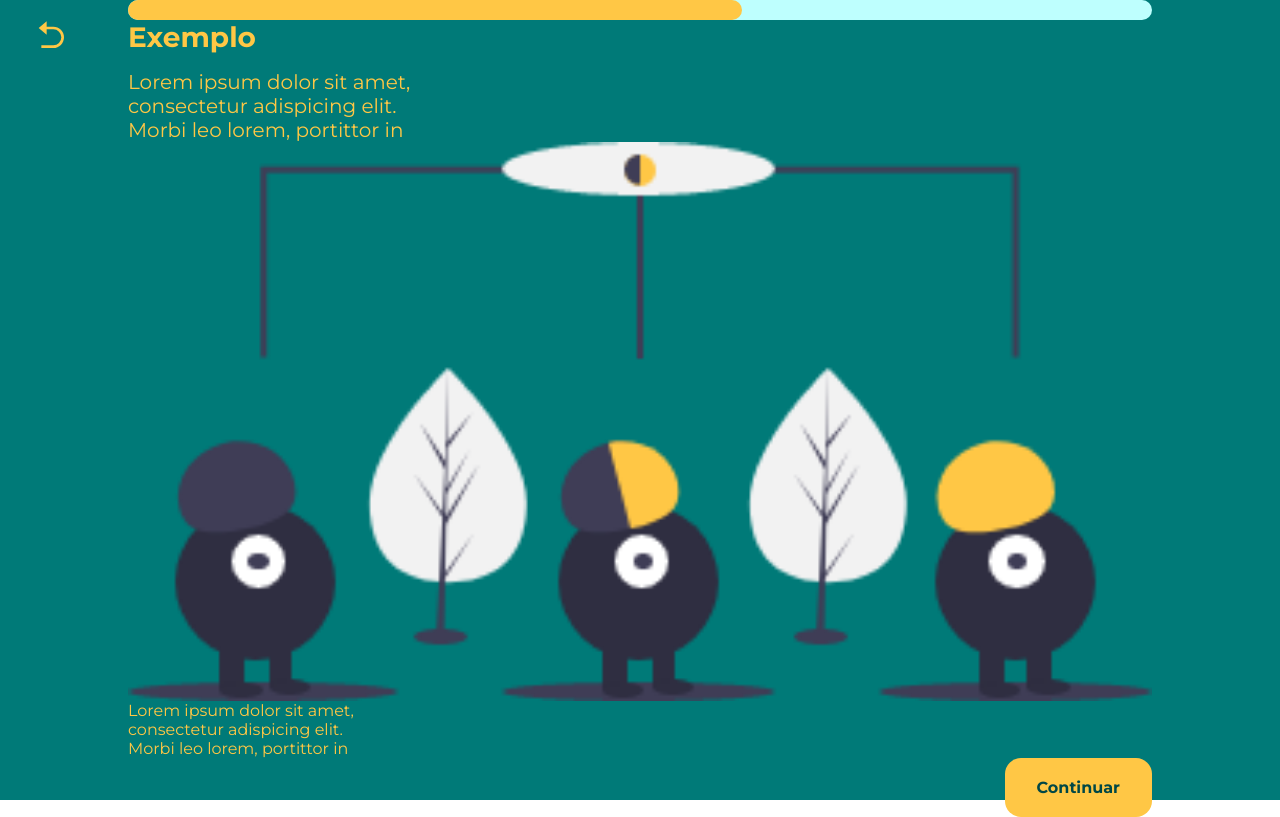
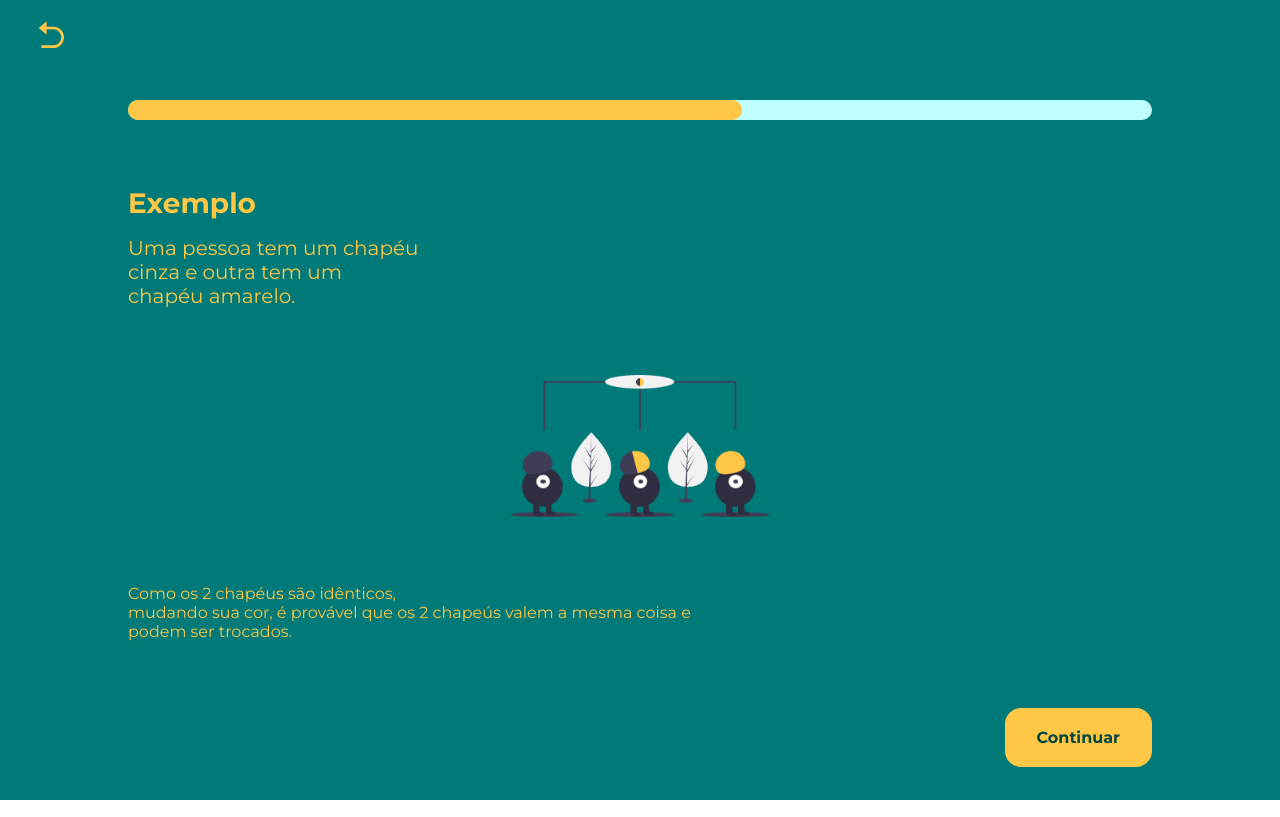
Before and after one commit to GustavoGaldino/FinAumente, a React (Create React App) app in the folder app/: page /trade-example in a window 1280 px wide. Built offline with nearby package versions, Linux system fonts and the light colour scheme; the HTML template or start-up script is replaced by a standard one.

Commit message:
Changed lorem ipsum texts for real texts

```diff
--- a/app/src/Pages/Trade/Trade.js
+++ b/app/src/Pages/Trade/Trade.js
@@ -33,7 +33,12 @@ const Trade = () => {
                     <h1>O que é uma troca?</h1>
                 </div>
                 <span>
-                    O comércio baseia-se na troca voluntária de produtos. As trocas podem ter lugar entre dois parceiros (comércio bilateral) ou entre mais do que dois parceiros (comércio multilateral).
+                    Troca é um acordo em que duas pessoas <br />
+                    concordam em trocar um produto por <br />
+                    outro, de forma espontânea. <br />
+                    As duas partes precisam acreditar <br />
+                    no valor dos objetos para que tudo <br />
+                    seja considerado justo.
                 </span>
             </div>
             <div className="trade-btn-div">
--- a/app/src/Pages/TradeExample/TradeExample.css
+++ b/app/src/Pages/TradeExample/TradeExample.css
@@ -15,6 +15,13 @@
     border-radius: 1rem;
     display: flex;
     justify-content: start;
+}
+
+.trade-example-img{
+    max-width: 500px;
+    display: flex;
+    justify-content: center;
+    align-items: center;
 }
 
 .progress-bar-inner-2 {
--- a/app/src/Pages/TradeExample/TradeExample.js
+++ b/app/src/Pages/TradeExample/TradeExample.js
@@ -30,17 +30,20 @@ const TradeExample = () => {
                     <h1>Exemplo</h1>
                 </div>
                 <span>
-                    Lorem ipsum dolor sit amet,
-                    <br /> consectetur adispicing elit.
-                    <br /> Morbi leo lorem, portittor in
+                    Uma pessoa tem um chapéu <br />
+                    cinza e outra tem um <br />
+                    chapéu amarelo.
                 </span>
             </div>
-            <img src={tradeExampleSrc} />
+            <div className="trade-example-img">
+                <img src={tradeExampleSrc} />
+            </div>
             <div className="trade-example-second-text">
                 <span>
-                    Lorem ipsum dolor sit amet,
-                    <br /> consectetur adispicing elit.
-                    <br /> Morbi leo lorem, portittor in
+                    Como os 2 chapéus são idênticos, <br />
+                    mudando sua cor, é provável que os 2 chapeús
+                    valem a mesma coisa e <br />
+                    podem ser trocados.
                 </span>
             </div>
             <div className="trade-btn-div">
--- a/app/src/Pages/TradePractice/TradePractice.css
+++ b/app/src/Pages/TradePractice/TradePractice.css
@@ -30,6 +30,7 @@
     width: 80vw;
     text-align: left;
     color: var(--yellow-font);
+    font-size: .9rem;
 }
 
 .practice-btn{
--- a/app/src/Pages/TradePractice/TradePractice.js
+++ b/app/src/Pages/TradePractice/TradePractice.js
@@ -45,9 +45,10 @@ const TradePractice = () => {
                 </div>
                 <div className="practice-second-text">
                     <span>
-                        Lorem ipsum dolor sit amet, <br />
-                        consectur adispicing elit. Morbi leo <br />
-                        lorem, portittor in volutpat in.
+                        Uma pessoa tem uma caixa grande e dentro dela existem 5 caixas pequenas.
+                        Sabendo que só a caixa grande (sem o conteúdo) vale o mesmo que 10 caixas pequenas,
+                        quantas caixas pequenas outra pessoa precisa oferecer para trocar pela outra caixa grande
+                        com as outras caixas dentro?
                     </span>
                 </div>
             </div>
```
